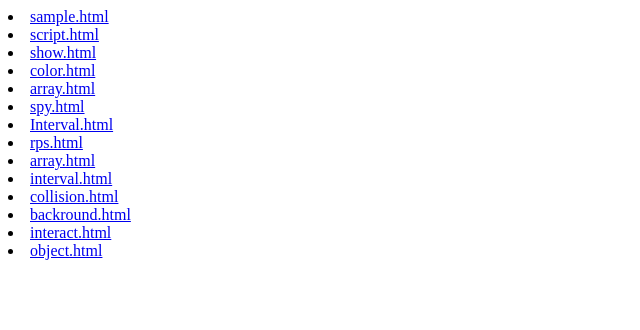
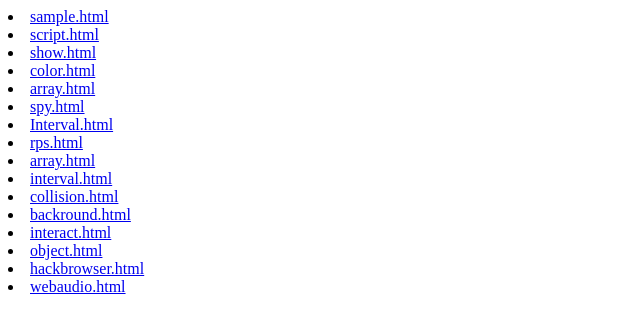
Before and after one commit to FazeLord/Index.html, a plain HTML site: page index.html in a window 1280 px wide. Shown: the whole page, without its empty margins (0-640 px from the left). Drawn offline with Linux system fonts and the light colour scheme.

Commit message:
Update index.html

```diff
--- a/index.html
+++ b/index.html
@@ -12,3 +12,5 @@
 <li><a href="backround.html">backround.html</a><br>
 <li><a href="interact.html">interact.html</a><br>
 <li><a href="object.html">object.html</a><br>
+<li><a href="hackbrowser.html">hackbrowser.html</a><br>
+<li><a href="webaudio.html">webaudio.html</a><br>
```
